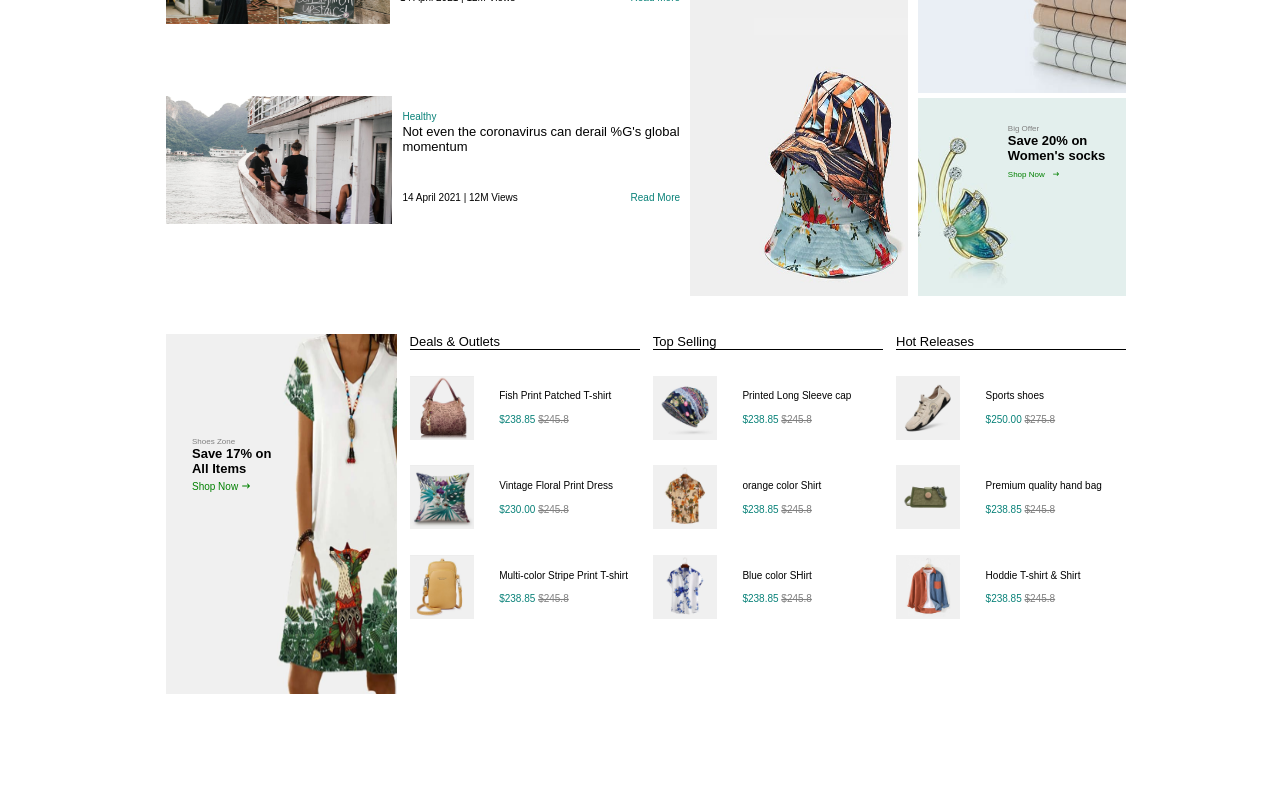
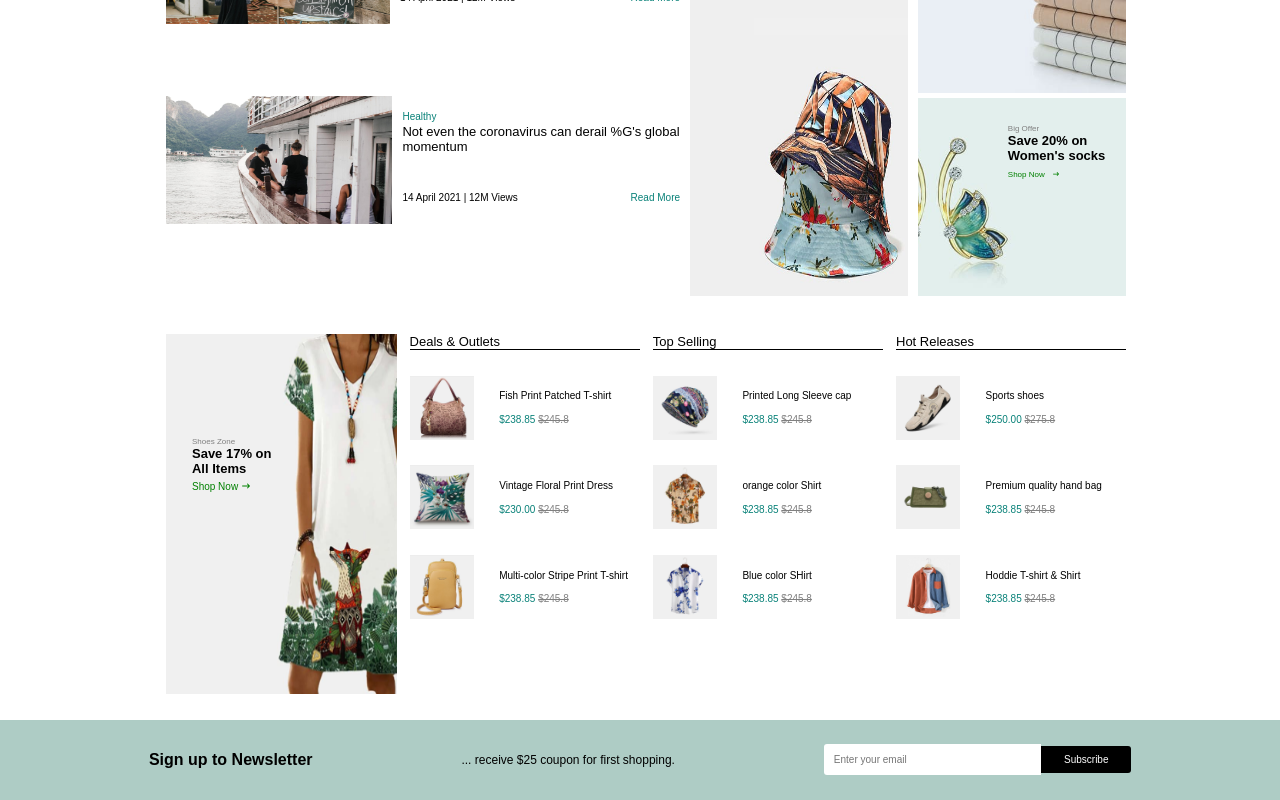
Before and after one commit to Harshbhimate256/E-commerce-react, a React (Vite) app: page / in a window 1280 px wide. Shown: the part 3767-4567 px from the top of the page. Before the commit the page ends 4465 px from the top, so only its background shows below. Built offline with nearby package versions, Linux system fonts and the light colour scheme.

Commit message:
added contact here panel

```diff
--- /dev/null
+++ b/src/components/Contact.jsx
@@ -0,0 +1,15 @@
+import React from 'react'
+
+const Contact = () => {
+  return (
+    <>
+      <div className='contact-container'>
+        <div style={{fontWeight:"bold"}}>Sign up to Newsletter</div>
+        <div style={{fontSize:"12px"}}>... receive $25  coupon  for first shopping.</div>
+        <div><input type="text" placeholder='Enter your email'/><button>Subscribe</button></div>
+      </div>
+    </>
+  )
+}
+
+export default Contact
--- a/src/components/Foreground.jsx
+++ b/src/components/Foreground.jsx
@@ -10,6 +10,7 @@ import BrandSlider from "./BrandSlider";
 import BrandImgCard from "./BrandImgCard";
 import Blogs from "./Blogs";
 import Variety from "./Variety";
+import Contact from "./Contact";
 
 const Foreground = () => {
   const data = [
@@ -325,6 +326,7 @@ const Foreground = () => {
       </div>
       <Blogs/>
       <Variety/>
+      <Contact/>
     </>
   );
 };
--- a/src/index.css
+++ b/src/index.css
@@ -544,3 +544,37 @@ html,body{
   display: flex;
   flex-direction: row;
 }
+.contact-container{
+  height: 10vh;
+  width: 100%;
+  background-color: #AECCC5;
+  margin-top: 2vw;
+  display: flex;
+  justify-content: space-evenly;
+  align-items: center;
+  font-family: sans-serif;
+}
+.contact-container input{
+  border: none;
+  height: 2.4vw;
+  font-size: 10px;
+  padding: 10px;
+  width: 17vw;
+  outline: none;
+  border-top-left-radius: 3px;
+  border-bottom-left-radius: 3px;
+}
+.contact-container button{
+  border: none;
+  background-color: black;
+  color: white;
+  padding: 8px;
+  font-size: 10px;
+  transition: all ease .7s;
+  width: 7vw;
+  border-top-right-radius: 3px;
+  border-bottom-right-radius: 3px;
+}
+.contact-container button:hover{
+  background-color: #088178;
+}
```
